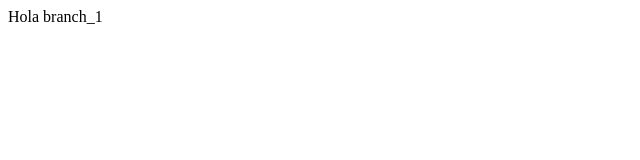
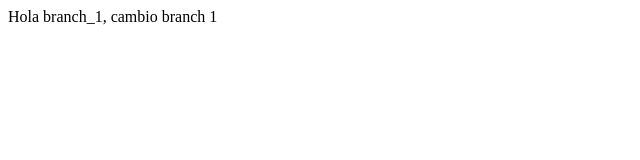
Before and after one commit to oscarDeLaTorre81/test-git, a plain HTML site: page index.html in a window 1280 px wide. Shown: the whole page, without its empty margins (0-640 px from the left). Drawn offline with Linux system fonts and the light colour scheme.

Commit message:
cambio branch 1

```diff
--- a/index.html
+++ b/index.html
@@ -7,6 +7,6 @@
     <title>Document</title>
 </head>
 <body>
-    Hola branch_1
+    Hola branch_1, cambio branch 1
 </body>
 </html>
```
